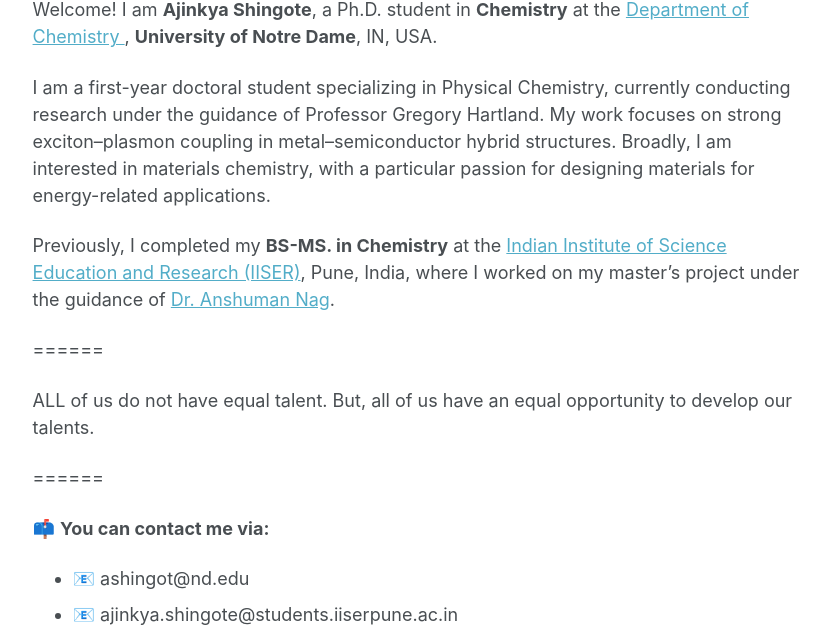
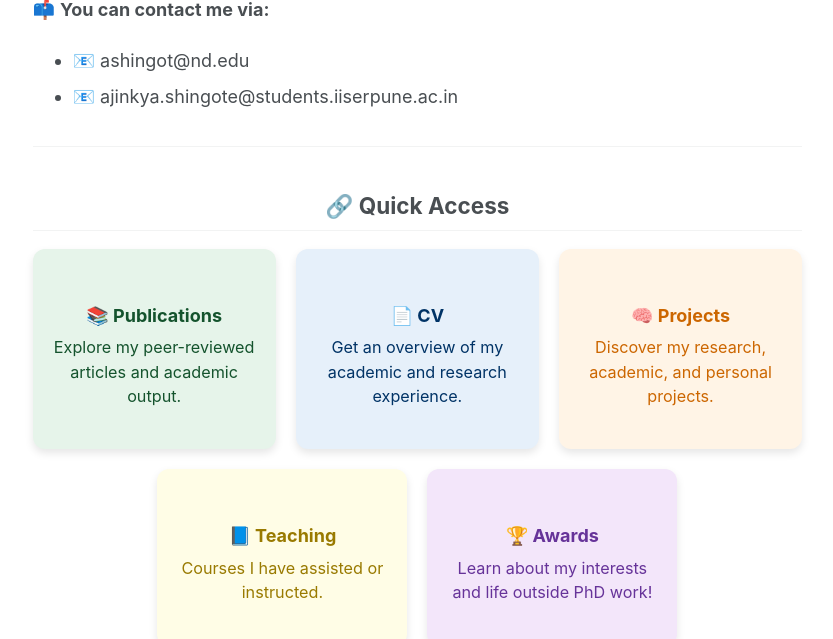
Before and after one commit to ajinkya-ss/ajinkya-ss, a Jekyll site: the page built from _pages/about.md, in a window 1280 px wide and 900 px high, scrolled down 784 px, cut to the strip 261-900 px from the top of the window. Shown: the whole strip, without its empty margins (249-1082 px from the left). Built offline with Jekyll 4.4.1, drawn with Linux system fonts in a browser that asks for light colours; a script that is not in the unit is left out.

Commit message:
Update about.md
delete about me description

```diff
--- a/_pages/about.md
+++ b/_pages/about.md
@@ -19,20 +19,7 @@ redirect_from:
 
 
 
-Welcome! I am **Ajinkya Shingote**, a Ph.D. student in **Chemistry** at the [Department of Chemistry ](https://acms.nd.edu/), **University of Notre Dame**, IN, USA.
 
-I am a first-year doctoral student specializing in Physical Chemistry, currently conducting research under the guidance
-of Professor Gregory Hartland. My work focuses on strong exciton–plasmon coupling in metal–semiconductor hybrid
-structures. Broadly, I am interested in materials chemistry, with a particular passion for designing materials for
-energy-related applications.
-
-Previously, I completed my **BS-MS. in Chemistry** at the [Indian Institute of Science Education and Research (IISER)](https://www.iiserpune.ac.in/), Pune, India, where I worked on my master’s project under the guidance of [Dr.  Anshuman Nag](https://www.iiserpune.ac.in/faculty/).
-
-======
-
-ALL of us do not have equal talent. But, all of us have an equal opportunity to develop our talents.
-
-======
 
 📫 **You can contact me via:**
 
```
